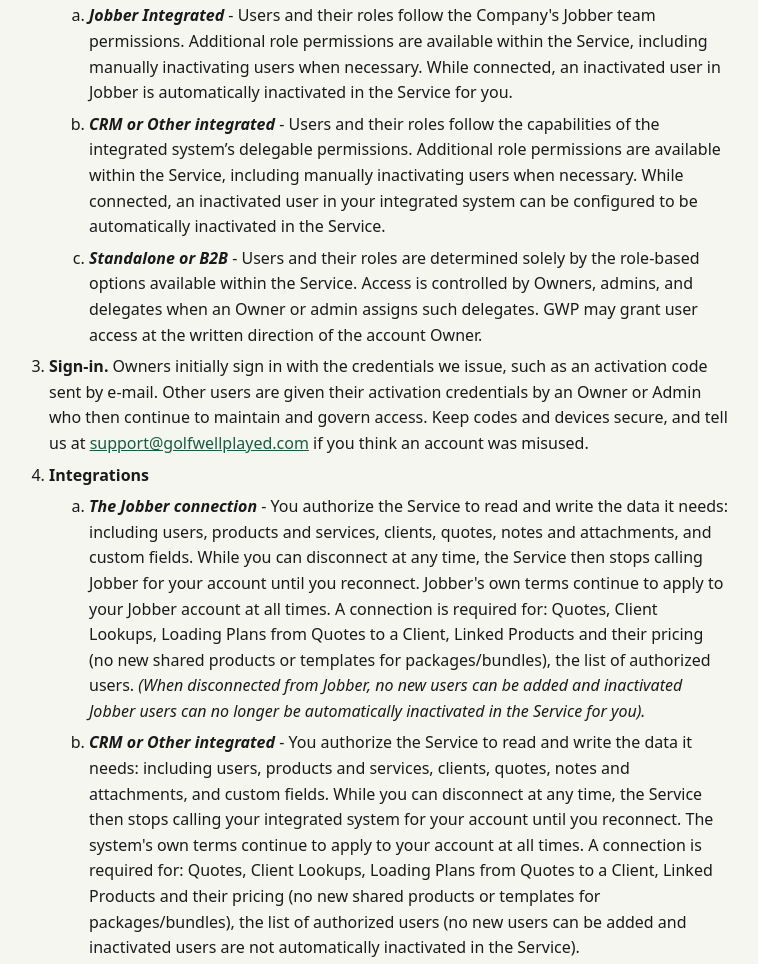
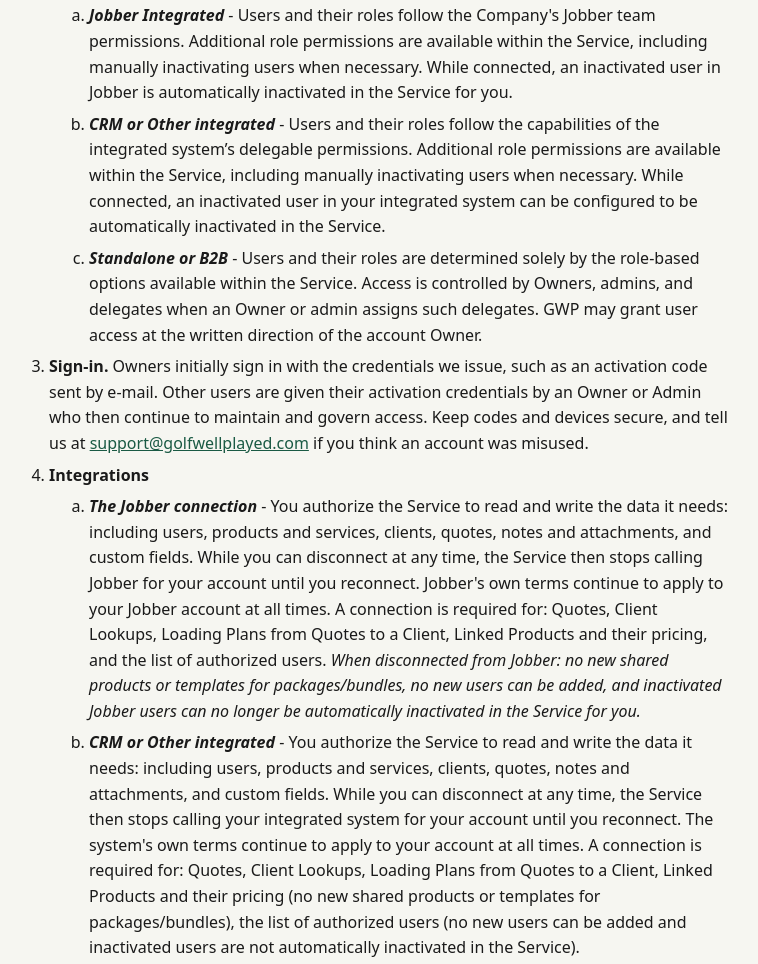
Before and after one commit to rkfarrisjr/gwp-sim-plan-generator-releases, a plain HTML site: page docs/legal/terms.html in a window 1280 px wide. Shown: the part 948-1912 px from the top of the page, without its empty margins (271-1029 px from the left). Drawn offline with Linux system fonts and the light colour scheme.

Commit message:
site: Terms of Service published Nov 18, 2026

```diff
--- a/docs/legal/terms.html
+++ b/docs/legal/terms.html
@@ -16,7 +16,7 @@
 </div></header>
 <main><section><div class="wrap doc">
 <h1>Terms of Service — The GWP (Golf) Sim Plan Generator</h1>
-<p class="stamp">Last modified: Nov 18, 2026, 8:51 PM ET (UTC−5)</p>
+<p class="stamp">Last modified: Nov 18, 2026, 9:02 PM ET (UTC−5)</p>
 <h2>1. Who we are and what these Terms cover</h2>
 <p>These Terms are an agreement between Golf Well Played, LLC, a Georgia limited liability company located at 1007 Mansell Rd., Suite A-172, Roswell, GA 30076 (&quot;GWP&quot;, &quot;we&quot;, &quot;us&quot;, “our”), and the company that creates an account (&quot;Company&quot;, &quot;you&quot;). They cover the GWP (Golf) “Sim Plan Generator”: the desktop app, its online services, and its integration(s) with other systems (together, the &quot;Service&quot;).</p>
 <p>The person who connects a Company's Jobber account, CRM or other system, or otherwise accepts these Terms, confirms they have authority to bind that Company (the “Owner”). An “Annual Term” begins as of the date of the first such connection (the “Connection Date”). The Service is for business use only.</p>
@@ -45,7 +45,8 @@
 <strong>Integrations</strong>
 <ol><li>
 <strong><em>The Jobber connection</strong></em> - You authorize the Service to read and write the data it needs: including users, products and services, clients, quotes, notes and attachments, and custom fields. While you can disconnect at any time, the Service then stops calling Jobber for your account until you reconnect. Jobber's own terms continue to apply to your Jobber account at all times.
- A connection is required for: Quotes, Client Lookups, Loading Plans from Quotes to a Client, Linked Products and their pricing (no new shared products or templates for packages/bundles), the list of authorized users. <em>(When disconnected from Jobber, no new users can be added and inactivated Jobber users can no longer be automatically inactivated in the Service for you).</em>
+ A connection is required for: Quotes, Client Lookups, Loading Plans from Quotes to a Client, Linked Products and their pricing, and the list of authorized users.
+ <em>When disconnected from Jobber: no new shared products or templates for packages/bundles, no new users can be added, and inactivated Jobber users can no longer be automatically inactivated in the Service for you.</em>
 </li><li>
 <strong><em>CRM or Other integrated</strong></em> - You authorize the Service to read and write the data it needs: including users, products and services, clients, quotes, notes and attachments, and custom fields. While you can disconnect at any time, the Service then stops calling your integrated system for your account until you reconnect. The system's own terms continue to apply to your account at all times.
  A connection is required for: Quotes, Client Lookups, Loading Plans from Quotes to a Client, Linked Products and their pricing (no new shared products or templates for packages/bundles), the list of authorized users (no new users can be added and inactivated users are not automatically inactivated in the Service).
```
